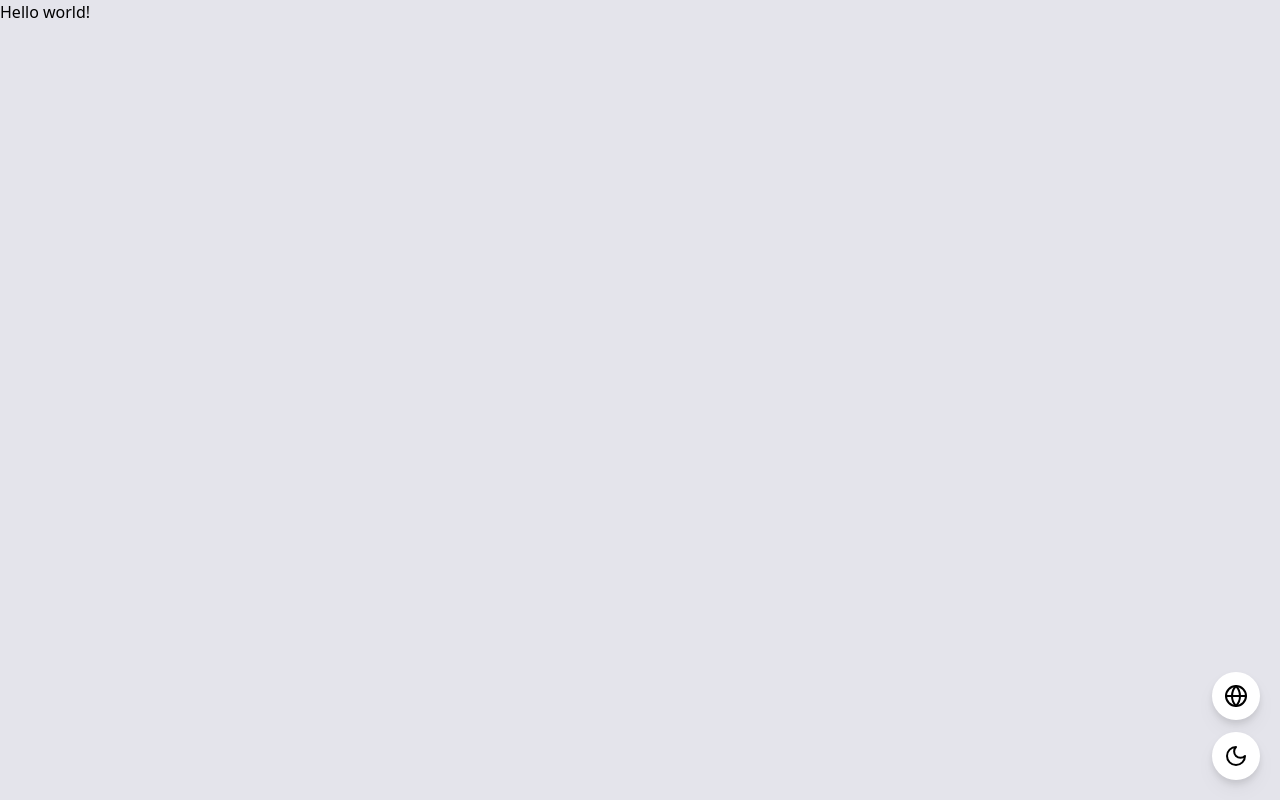
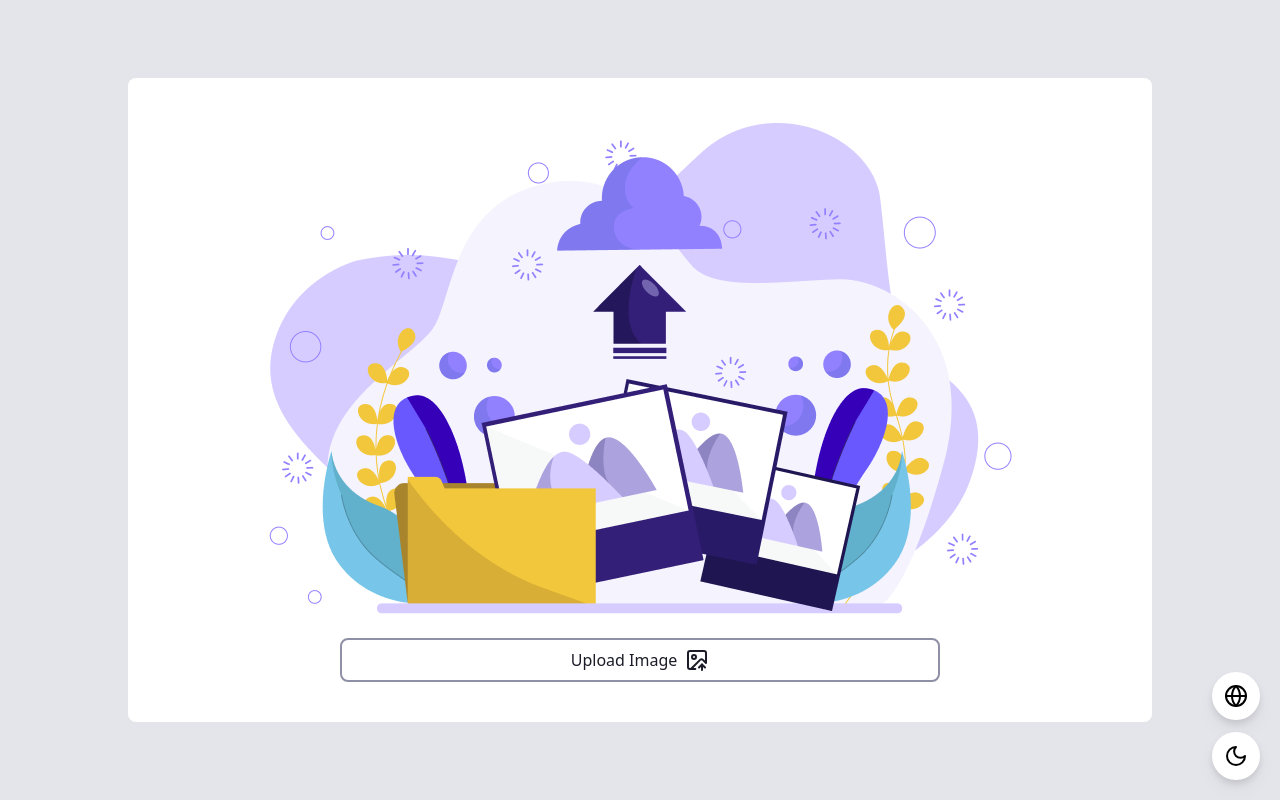
Before and after one commit to AbdelrahmanMostafa0/image-compressor, a Next.js app: page /en in a window 1280 px wide. Built offline with nearby package versions, Linux system fonts and the light colour scheme.

Commit message:
feat:upload & delete image

```diff
--- a/messages/ar.json
+++ b/messages/ar.json
@@ -2,5 +2,8 @@
   "HomePage": {
     "title": "مرحبا بالعالم!",
     "about": "Go to the about page"
+  },
+  "form": {
+    "required": "يرجى رفع صورة"
   }
 }
--- a/package.json
+++ b/package.json
@@ -15,7 +15,8 @@
     "next": "15.1.6",
     "next-intl": "^3.26.3",
     "react": "^18.2.0",
-    "react-dom": "^18.2.0"
+    "react-dom": "^18.2.0",
+    "react-hook-form": "^7.54.2"
   },
   "devDependencies": {
     "@eslint/eslintrc": "^3",
--- a/src/app/[locale]/page.js
+++ b/src/app/[locale]/page.js
@@ -1,4 +1,4 @@
-import { useTranslations } from "next-intl";
+import ImageForm from "@/components/ImageForm";
 
 export const metadata = {
   title: "Image Compressor",
@@ -6,10 +6,9 @@ export const metadata = {
 };
 
 export default function Home() {
-  const t = useTranslations("HomePage");
   return (
-    <div className="">
-      <h1>{t("title")}</h1>
+    <div className=" h-dvh ">
+      <ImageForm />
     </div>
   );
 }
--- /dev/null
+++ b/src/components/CompressedImage.jsx
@@ -0,0 +1,4 @@
+const CompressedImage = () => {
+  return <div>CompressedImage</div>;
+};
+export default CompressedImage;
--- /dev/null
+++ b/src/components/CompressedImageSettings.jsx
@@ -0,0 +1,4 @@
+const CompressedImageSettings = () => {
+  return <div>CompressedImageSettings</div>;
+};
+export default CompressedImageSettings;
--- /dev/null
+++ b/src/components/ImageForm.jsx
@@ -0,0 +1,62 @@
+"use client";
+import { useTranslations } from "next-intl";
+import Image from "next/image";
+import { useRef } from "react";
+import { useForm } from "react-hook-form";
+import RenderImage from "./RenderImage";
+import UploadBtn from "./UploadBtn";
+
+const ImageForm = () => {
+  const {
+    register,
+    reset,
+    watch,
+    formState: { errors, isSubmitting, isLoading, isSubmitSuccessful },
+    setValue,
+    clearErrors,
+  } = useForm();
+  const imageInputRef = useRef(null);
+  //   const t = useTranslations("form");
+  const openGallery = () => {
+    imageInputRef.current.click();
+  };
+  //   console.log(URL?.createObjectURL(watch("image")));
+
+  return (
+    <div className="container mx-auto flex items-center justify-center flex-col min-h-dvh py-12 sm:px-0 px-5">
+      {" "}
+      {/* <h1>{t("title")}</h1> */}
+      <div className="w-full md:max-w-[80%] bg-lightMode-background dark:bg-darkMode-background p-5 sm:p-10 rounded-lg">
+        {/* <button onClick={openGallery}>Upload</button> */}
+        <input
+          hidden
+          ref={imageInputRef}
+          onChange={(e) => {
+            setValue("image", e.target.files[0]);
+          }}
+          type="file"
+          accept="image/*"
+        />
+        <input
+          type="text"
+          hidden
+          {...register("image", {
+            // required: t("form.required"),
+            // validate: (value) => value?.type?.startsWith("image/"),
+          })}
+        />
+        {errors.image && (
+          <p className="dark:text-darkMode-red text-lightMode-red">
+            {errors.image.message}
+          </p>
+        )}
+
+        <div className="space-y-5">
+          <RenderImage image={watch("image")} setValue={setValue} />
+          {!watch("image") && <UploadBtn openGallery={openGallery} />}
+        </div>
+      </div>
+    </div>
+  );
+};
+export default ImageForm;
--- /dev/null
+++ b/src/components/RenderImage.jsx
@@ -0,0 +1,37 @@
+import { Trash2 } from "lucide-react";
+import Image from "next/image";
+
+const RenderImage = ({ image, setValue }) => {
+  const deleteCurrentImage = () => setValue("image", "");
+  if (image) {
+    return (
+      <div className="relative w-fit mx-auto">
+        <button
+          onClick={deleteCurrentImage}
+          type="button"
+          className="absolute w-8 h-8 rounded-full bg-lightMode-darkRed hover:bg-lightMode-red dark:bg-darkMode-red dark:hover:bg-darkMode-lightRed text-white duration-150 flex items-center justify-center right-4 top-4"
+        >
+          <Trash2 width={20} />
+        </button>
+        <img
+          alt="image to compress"
+          src={URL.createObjectURL(image)}
+          className="object-cover w-full md:w-fit  mx-auto md:max-h-[600px] rounded-md"
+        />
+      </div>
+    );
+  } else {
+    return (
+      <div className="h-[200px] md:h-[500px] justify-center items-center flex">
+        <Image
+          src={"/upload-image.png"}
+          alt="image to compress"
+          width={1000}
+          height={600}
+          className="w-fit max-h-[600px]"
+        />
+      </div>
+    );
+  }
+};
+export default RenderImage;
--- /dev/null
+++ b/src/components/UploadBtn.jsx
@@ -0,0 +1,14 @@
+import { ImageUp } from "lucide-react";
+
+const UploadBtn = ({ openGallery }) => {
+  return (
+    <button
+      onClick={openGallery}
+      type="button"
+      className="flex items-center justify-center gap-2 px-4 py-2 border-2 border-lightMode-secondary text-lightMode-primary rounded-lg w-full max-w-[600px] mx-auto dark:text-darkMode-primary"
+    >
+      Upload Image <ImageUp />
+    </button>
+  );
+};
+export default UploadBtn;
```
Also changed, not shown: public/upload-image.png (added), 1 other file (tests, documents, lock files or other folders).
